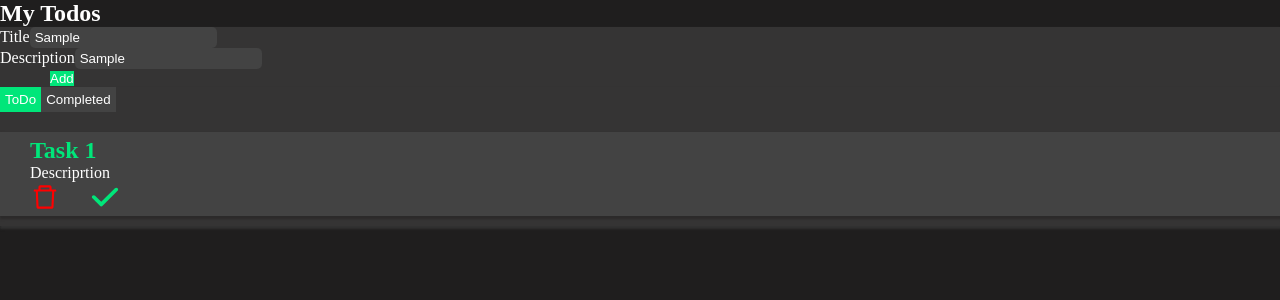
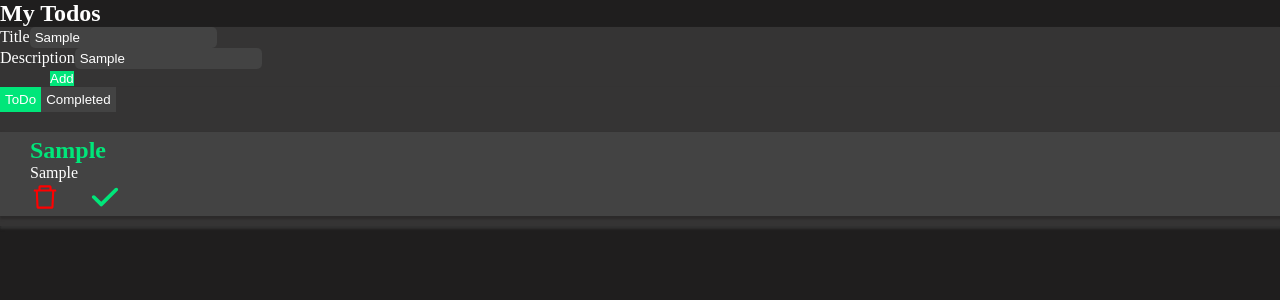
Before and after one commit to chinthaka20010226/AddTodoTaskList_InReact_, a React (Create React App) app: page / in a window 1280 px wide. Both pictures are taken after typing "Sample", "Sample" into the empty fields and a click on the button "Add". Shown: the top 300 px of the page. Built offline with nearby package versions, Linux system fonts and the light colour scheme; the HTML template or start-up script is replaced by a standard one.

Commit message:
setup the Local Storage...

```diff
--- a/src/App.js
+++ b/src/App.js
@@ -21,6 +21,16 @@ function App() {
 
     // cody previous Items Array
     let updatedItemArr = [...allItems];
+
+    updatedItemArr.push(item);
+
+    setAllItems(updatedItemArr);
+
+    // Strore in Local Storage as Object,
+    // localStorage.setItem('todoList',updatedItemArr);
+
+    // Store in Local Storage as Array,
+    localStorage.setItem('todoList',JSON.stringify(updatedItemArr));
   }
 
   return (
@@ -60,16 +70,22 @@ function App() {
                       type="button">Completed</button>
                   </div>
                   <div className="add-section d-flex flex-column">
-                    <div className='add-item d-flex flex-row'>
+                    {
+                      allItems.map((item,index) => {
+                        return(
+                          <div className='add-item d-flex flex-row mb-2' key={index}>
                             <div className='item-text d-flex flex-column h-100'>
-                        <h2>Task 1</h2>
-                        <p>Descriprtion</p>
+                              <h2>{item.title}</h2>
+                              <p>{item.description}</p>
                             </div>
                             <div className='item-icon d-flex flex-row h-100'>
                               <AiOutlineDelete className='delete'/>
                               <FaCheck className='check' />
                             </div>
                           </div>
+                        );
+                      })
+                    }
                   </div>
                 </div>
               </div>
```
Lines whose indentation alone changed are shown as unchanged.
